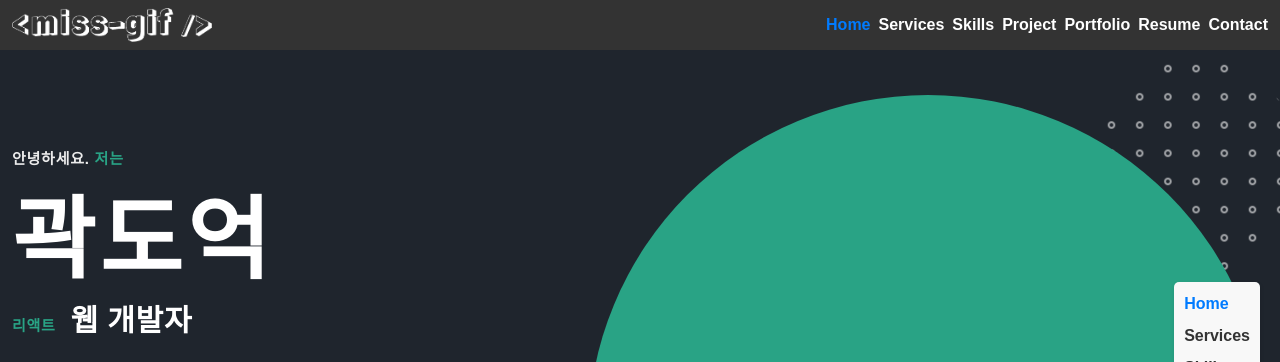
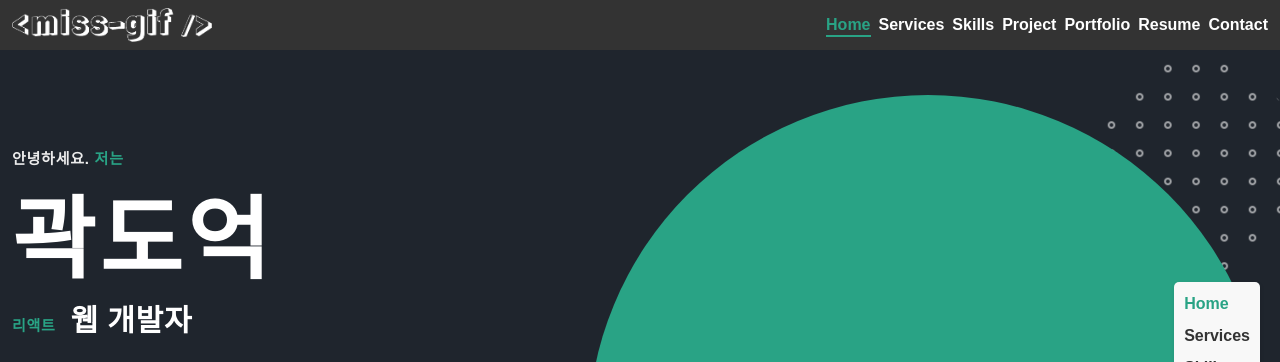
Before and after one commit to miss-gif/portfolio-final, a React (Vite) app: page / in a window 1280 px wide. Shown: the top 362 px of the page. Built offline with nearby package versions, Linux system fonts and the light colour scheme.

Commit message:
Css : 헤더 액티브 네비게이션 효과

```diff
--- a/src/components/GlobalNav/GlobalNav.scss
+++ b/src/components/GlobalNav/GlobalNav.scss
@@ -22,12 +22,12 @@
 
         &:hover,
         &.active {
-          color: #007bff;
+          color: var(--primary-color);
         }
       }
 
       &.active a {
-        color: #007bff;
+        color: var(--primary-color);
       }
     }
   }
--- a/src/components/layout/Header.jsx
+++ b/src/components/layout/Header.jsx
@@ -49,9 +49,9 @@ const Header = () => {
     <header className="header">
       <div className="container">
         <h1>
-          <div className="logo">
+          <a href="/#" className="logo">
             <img src="../../../public/logo_white.png" alt="Logo" />
-          </div>
+          </a>
         </h1>
         <nav>
           <ul className="nav__list">
--- a/src/components/layout/Header.scss
+++ b/src/components/layout/Header.scss
@@ -20,25 +20,59 @@
 .nav__list {
   display: flex;
   gap: 8px;
+
   li {
+    position: relative;
+    &::after {
+      content: "";
+      position: absolute;
+      left: 0;
+      bottom: 0;
+      width: 0;
+      height: 2px;
+      background-color: var(--primary-color);
+      transform: scaleX(0);
+      transform-origin: right;
+      transition: transform 0.3s ease-in-out;
+    }
+    &.active::after {
+      width: 100%;
+      transform: scaleX(1);
+      transform-origin: left;
+    }
     a {
       color: #fff;
       font-weight: 700;
+      position: relative;
       transition: color 0.3s;
 
-      &:hover,
-      &.active {
-        color: #007bff;
+      &::after {
+        content: "";
+        position: absolute;
+        left: 0;
+        bottom: -2px;
+        width: 100%;
+        height: 2px;
+        background-color: var(--primary-color);
+        transform: scaleX(0);
+        transform-origin: right;
+        transition: transform 0.3s ease-in-out;
+      }
+      &:hover::after,
+      &.active::after {
+        transform: scaleX(1);
+        transform-origin: left;
       }
     }
 
     &.active a {
-      color: #007bff;
+      color: var(--primary-color);
     }
   }
 }
 
 .logo {
+  display: block;
   width: 200px;
   img {
     width: 100%;
```
